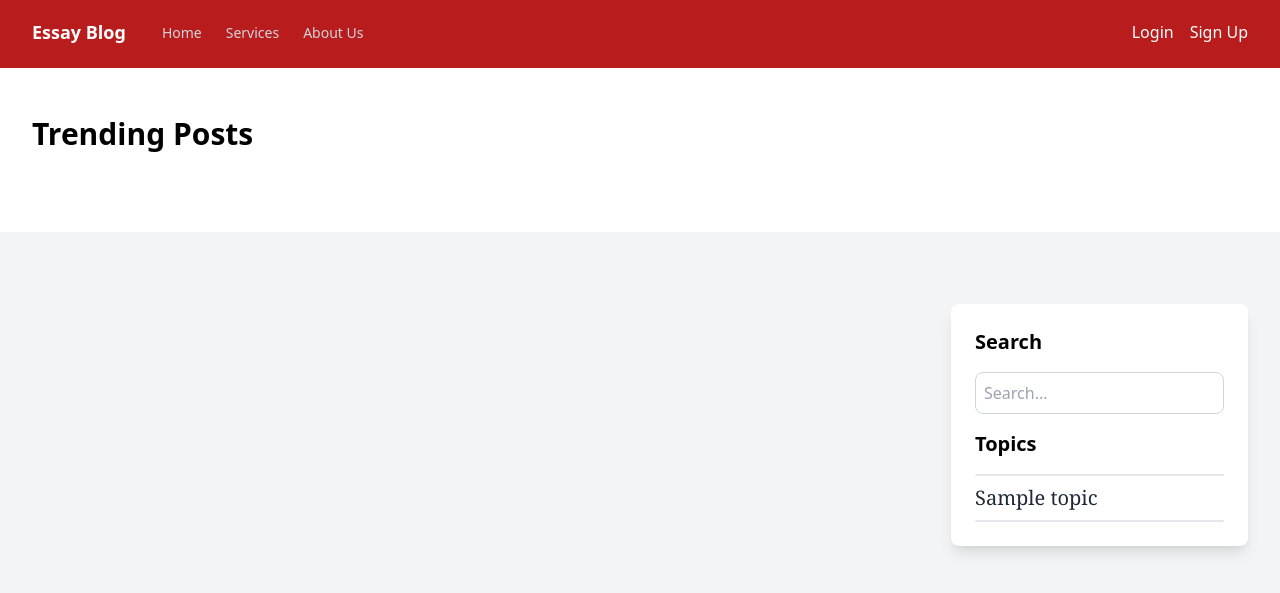
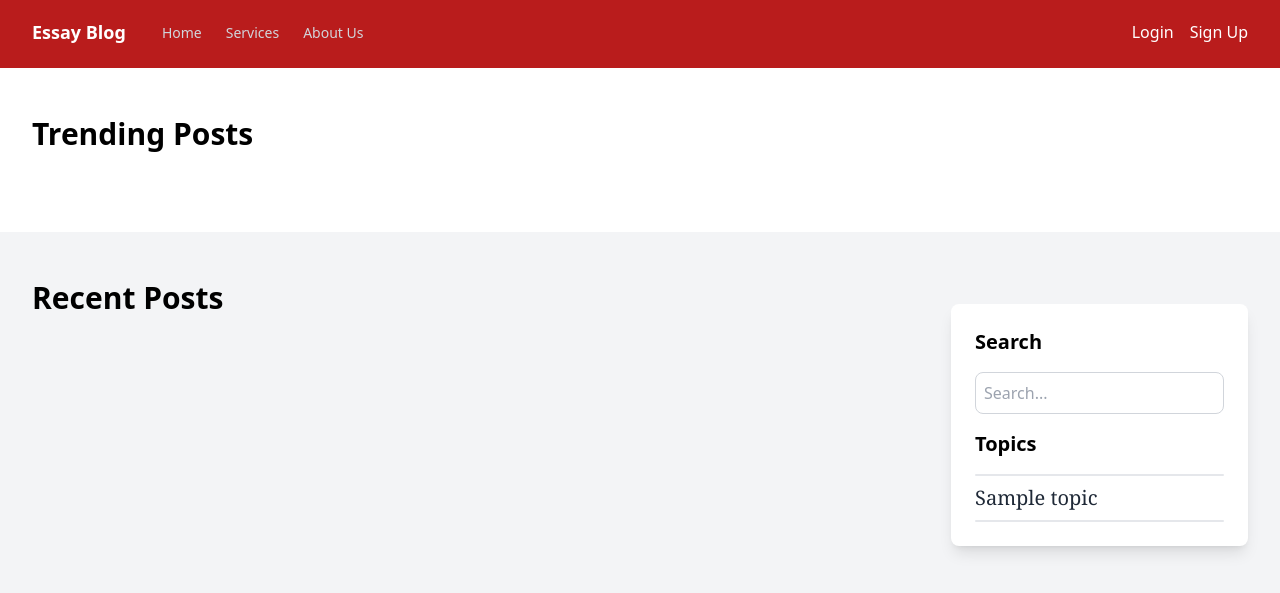
Before and after one commit to Katoemma/blog-website, a PHP site: page / in a window 1280 px wide. Shown: the top 593 px of the page. Run offline with PHP 8.4, Linux system fonts and the light colour scheme; tables that the repository leaves empty or names only in its code hold one stand-in row (values such as "Sample post"); some libraries are stand-ins or nearby versions.

Commit message:
modified the logo link

```diff
--- a/include/header.php
+++ b/include/header.php
@@ -15,7 +15,7 @@
     <div class="flex justify-between h-16">
       <div class="flex">
         <div class="flex-shrink-0 flex items-center">
-          <a href="/" class="text-white text-lg font-semibold">Essay Blog</a>
+          <a href="index.php" class="text-white text-lg font-semibold">Essay Blog</a>
         </div>
         <div class="hidden sm:-my-px sm:ml-6 sm:flex">
           <a href="/" class="text-gray-300  hover:text-white px-3 pt-6 rounded-md text-sm font-medium">Home</a>
--- a/index.php
+++ b/index.php
@@ -4,7 +4,9 @@
 
 
 <?php
+  $postsTitle = 'Recent Posts';
   if (isset($_POST['search-term'])) {
+    $postsTitle = "You searched for '". $_POST['search-term']. " '";
     $posts = searchPosts($_POST['search-term']);
   }else{
      $posts = selectAll('post',['published'=> 1]);
@@ -42,9 +44,12 @@
     <!-- recent posts section -->
 <div class="bg-gray-100 py-12">
   <div class="max-w-7xl mx-auto px-4 sm:px-6 lg:px-8">
+
     <div class="flex flex-col-reverse  md:flex-row gap-6">
+
       <!-- Posts Div -->
       <div class="lg:col-span-3 md:w-4/5">
+      <h2 class="text-3xl font-semibold text-black mb-8"><?php echo $postsTitle ?></h2>
 
         <?php foreach($posts as $key=> $post):?>
           <?php $image = $post['image'];?>
```
Also changed, not shown: admin/dashboard/dashboard.php (+6 -6 lines).
